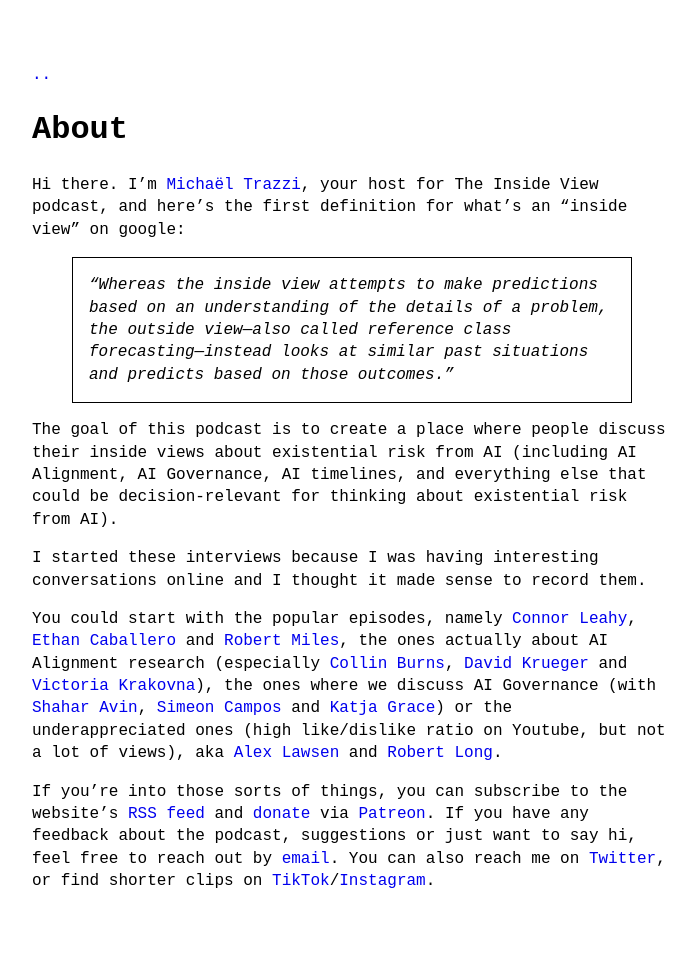
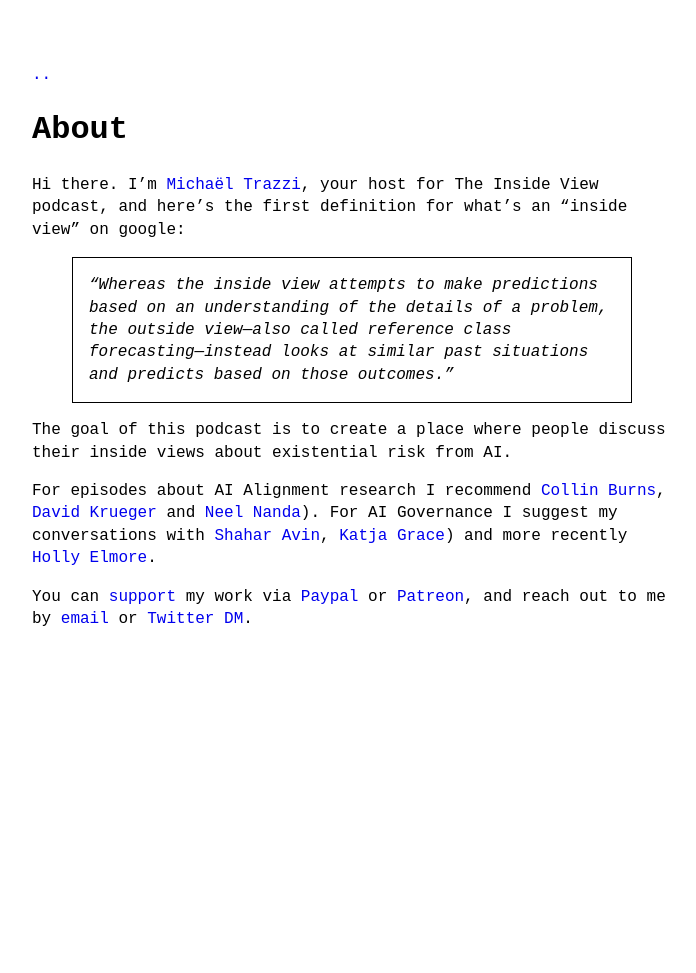
Before and after one commit to theinsideview/theinsideview.github.io, a Jekyll site: the page built from about.md, in a window 1280 px wide. Shown: the whole page, without its empty margins (288-984 px from the left). Built offline with Jekyll 4.4.1, drawn with Linux system fonts in a browser that asks for light colours; after the commit the page ends 900 px from its top, so only the background shows below that.

Commit message:
Update about.md

```diff
--- a/about.md
+++ b/about.md
@@ -7,10 +7,8 @@
 
 > "Whereas the inside view attempts to make predictions based on an understanding of the details of a problem, the outside view—also called reference class forecasting—instead looks at similar past situations and predicts based on those outcomes."
 
-The goal of this podcast is to create a place where people discuss their inside views about existential risk from AI (including AI Alignment, AI Governance, AI timelines, and everything else that could be decision-relevant for thinking about existential risk from AI).
+The goal of this podcast is to create a place where people discuss their inside views about existential risk from AI.
 
-I started these interviews because I was having interesting conversations online and I thought it made sense to record them.
+For episodes about AI Alignment research I recommend [Collin Burns](https://theinsideview.ai/collin), [David Krueger](https://theinsideview.ai/david) and [Neel Nanda](https://theinsideview.ai/neel)). For AI Governance I suggest my conversations with [Shahar Avin](https://theinsideview.ai/shahar), [Katja Grace](https://theinsideview.ai/katja)) and more recently [Holly Elmore](https://theinsideview.ai/holly).
 
-You could start with the popular episodes, namely [Connor Leahy](https://theinsideview.ai/connor2), [Ethan](https://theinsideview.ai/ethan2) [Caballero](https://theinsideview.ai/ethan) and [Robert Miles](https://theinsideview.ai/rob), the ones actually about AI Alignment research (especially [Collin Burns](https://theinsideview.ai/collin), [David Krueger](https://theinsideview.ai/david) and [Victoria Krakovna](https://theinsideview.ai/victoria)), the ones where we discuss AI Governance (with [Shahar Avin](https://theinsideview.ai/shahar), [Simeon Campos](https://theinsideview.ai/simeon) and [Katja Grace](https://theinsideview.ai/katja)) or the underappreciated ones (high like/dislike ratio on Youtube, but not a lot of views), aka [Alex Lawsen](https://theinsideview.ai/alex) and [Robert Long](https://theinsideview.ai/roblong).
-
-If you're into those sorts of things, you can subscribe to the website's [RSS feed](https://theinsideview.ai/feed.xml) and [donate](https://theinsideview.ai/donate) via [Patreon](https://www.patreon.com/theinsideview). If you have any feedback about the podcast, suggestions or just want to say hi, feel free to reach out by [email](mailto:michael with a dot that is totally optional trazzi at gmail dot com). You can also reach me on [Twitter](https://twitter.com/MichaelTrazzi), or find shorter clips on [TikTok](https://www.tiktok.com/@theinsideview.ai)/[Instagram](http://instagram.com/theinsideview.ai).
+You can [support](https://theinsideview.ai/donate) my work via [Paypal](https://paypal.me/michaeltrazzi) or [Patreon](https://www.patreon.com/theinsideview), and reach out to me by [email](mailto:{firstname}{lastname} at gmail dot com) or [Twitter DM](https://twitter.com/MichaelTrazzi).
```
